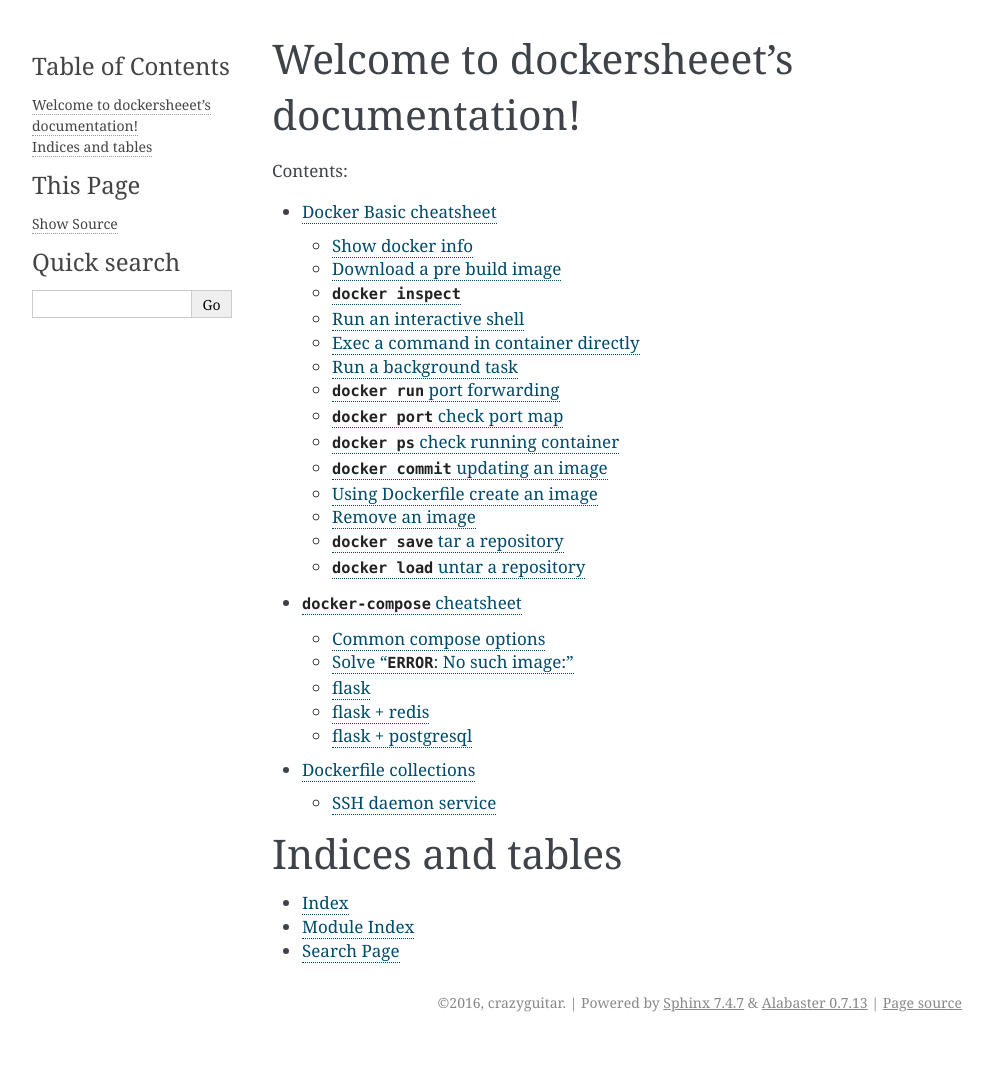
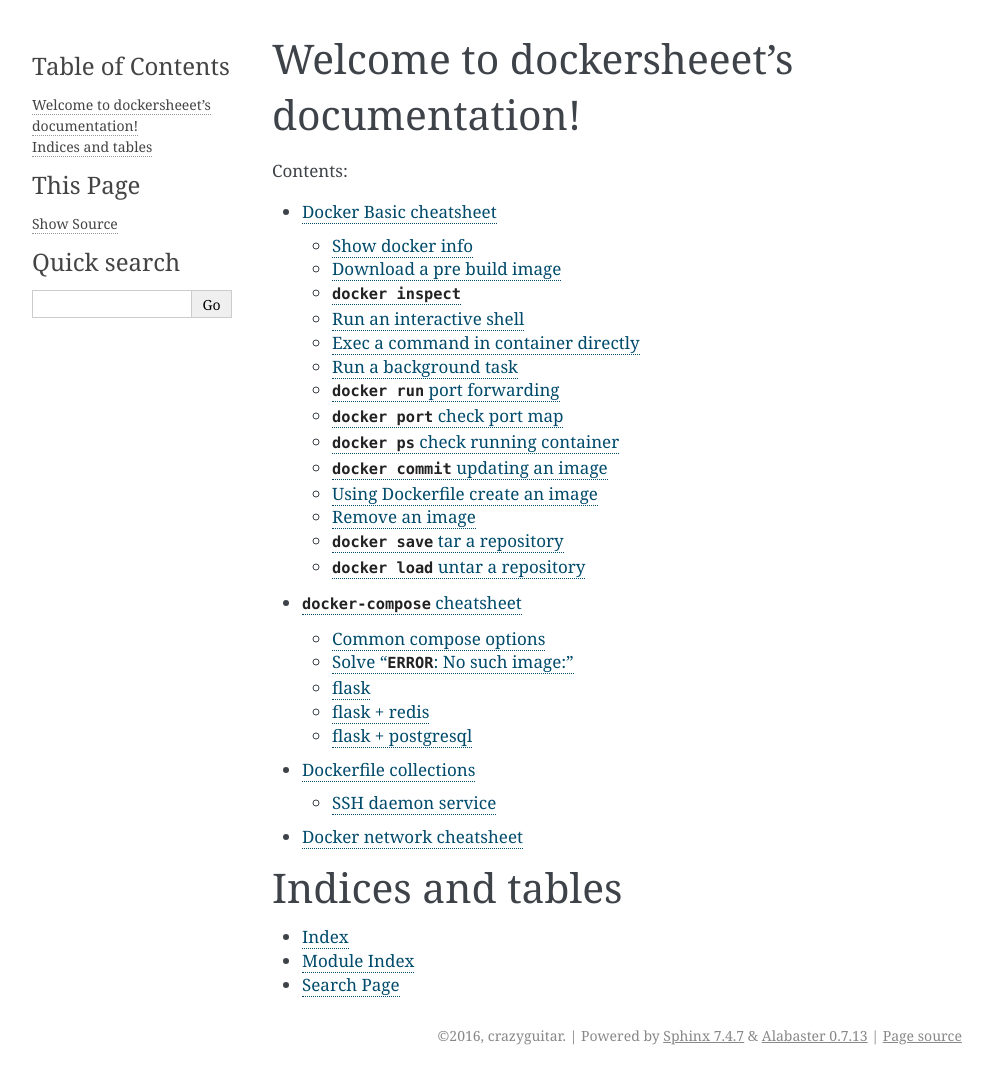
Before and after one commit to crazyguitar/dockersheeet, a Sphinx documentation site: the page built from docs/index.rst, in a window 1280 px wide. Shown: the whole page, without its empty margins (148-1141 px from the left). Built offline with Sphinx 7.4.7, drawn with Linux system fonts in a browser that asks for light colours; before the commit the page ends 1042 px from its top, so only the background shows below that.

Commit message:
Add Docker network cheatsheet page

```diff
--- a/docs/index.rst
+++ b/docs/index.rst
@@ -14,6 +14,7 @@
    notes/docker-basic
    notes/docker-compose
    notes/docker-files
+   notes/docker-network
 
 
 Indices and tables
--- /dev/null
+++ b/docs/notes/docker-network.rst
@@ -0,0 +1,2 @@
+Docker network cheatsheet
+=========================
```
